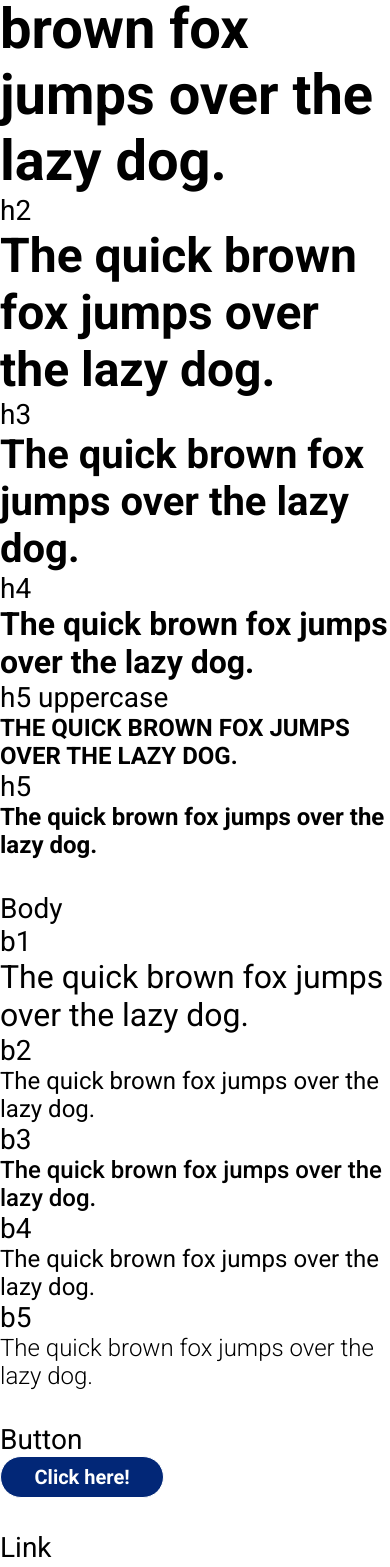
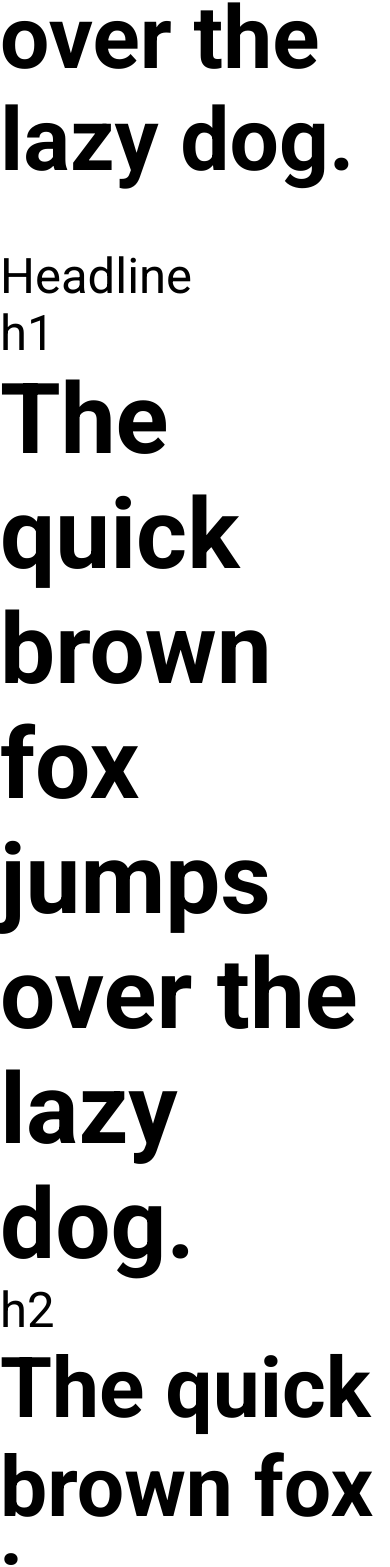
Before and after one commit to brito-ca/brito-website, a Next.js app: page /typography-demo in a window 390 px wide. Shown: the part 376-1943 px from the top of the page. Built offline with nearby package versions, Linux system fonts and the light colour scheme.

Commit message:
Changed px to rem

```diff
--- a/styles/globals.css
+++ b/styles/globals.css
@@ -33,7 +33,7 @@
   margin: 0;
   font-family: "Roboto", sans-serif;
   font-weight: 400;
-  font-size: 32px;
+  font-size: 2rem;
 }
 
 html,
@@ -52,27 +52,27 @@ h5 {
 }
 
 .display {
-  font-size: 58px;
+  font-size: 3.625rem;
 }
 
 h1 {
-  font-size: 64px;
+  font-size: 4rem;
 }
 
 h2 {
-  font-size: 56px;
+  font-size: 3.5rem;
 }
 
 h3 {
-  font-size: 46px;
+  font-size: 2.875rem;
 }
 
 h4 {
-  font-size: 38px;
+  font-size: 2.375rem;
 }
 
 h5 {
-  font-size: 28px;
+  font-size: 1.75rem;
 }
 
 .uppercase {
@@ -80,30 +80,30 @@ h5 {
 }
 
 .body1 {
-  font-size: 32px;
+  font-size: 2rem;
 }
 
 .body2 {
-  font-size: 24px;
+  font-size: 1.5rem;
 }
 
 .body3 {
-  font-size: 24px;
+  font-size: 1.5rem;
   font-weight: 500;
 }
 
 .body4 {
-  font-size: 24px;
+  font-size: 1.5rem;
 }
 
 .body5 {
-  font-size: 24px;
+  font-size: 1.5rem;
   font-weight: 300;
 }
 
 button,
 a {
-  font-size: 24px;
+  font-size: 1.5rem;
   font-weight: 700;
 }
 
@@ -262,71 +262,55 @@ button.outline:disabled {
 /* Extra small devices (phones, 600px and down) */
 @media only screen and (max-width: 600px) {
   * {
-    font-size: 28px;
+    font-size: 1.75rem;
   }
 
   .display {
-    font-size: 50px;
+    font-size: 3.125rem;
   }
 
   h1 {
-    font-size: 56px;
+    font-size: 3.5rem;
   }
 
   h2 {
-    font-size: 48px;
+    font-size: 3rem;
   }
 
   h3 {
-    font-size: 40px;
+    font-size: 2.5rem;
   }
 
   h4 {
-    font-size: 32px;
+    font-size: 2rem;
   }
 
   h5 {
-    font-size: 24px;
+    font-size: 1.5rem;
   }
 
   .b1 {
-    font-size: 28px;
+    font-size: 1.75rem;
   }
 
   .b2 {
-    font-size: 18px;
+    font-size: 1.125rem;
   }
 
   .b3 {
-    font-size: 16px;
+    font-size: 1rem;
   }
 
   .b4 {
-    font-size: 16px;
+    font-size: 1rem;
   }
 
   .b5 {
-    font-size: 14px;
+    font-size: 0.875rem;
   }
 
   button,
   a {
-    font-size: 20px;
+    font-size: 1.25rem;
   }
 }
-
-/* Small devices (portrait tablets and large phones, 600px and up) */
-/* @media only screen and (min-width: 600px) {
-} */
-
-/* Medium devices (landscape tablets, 768px and up) */
-/* @media only screen and (min-width: 768px) {
-} */
-
-/* Large devices (laptops/desktops, 992px and up) */
-/* @media only screen and (min-width: 992px) {
-} */
-
-/* Extra large devices (large laptops and desktops, 1200px and up) */
-/* @media only screen and (min-width: 1200px) {
-} */
```
